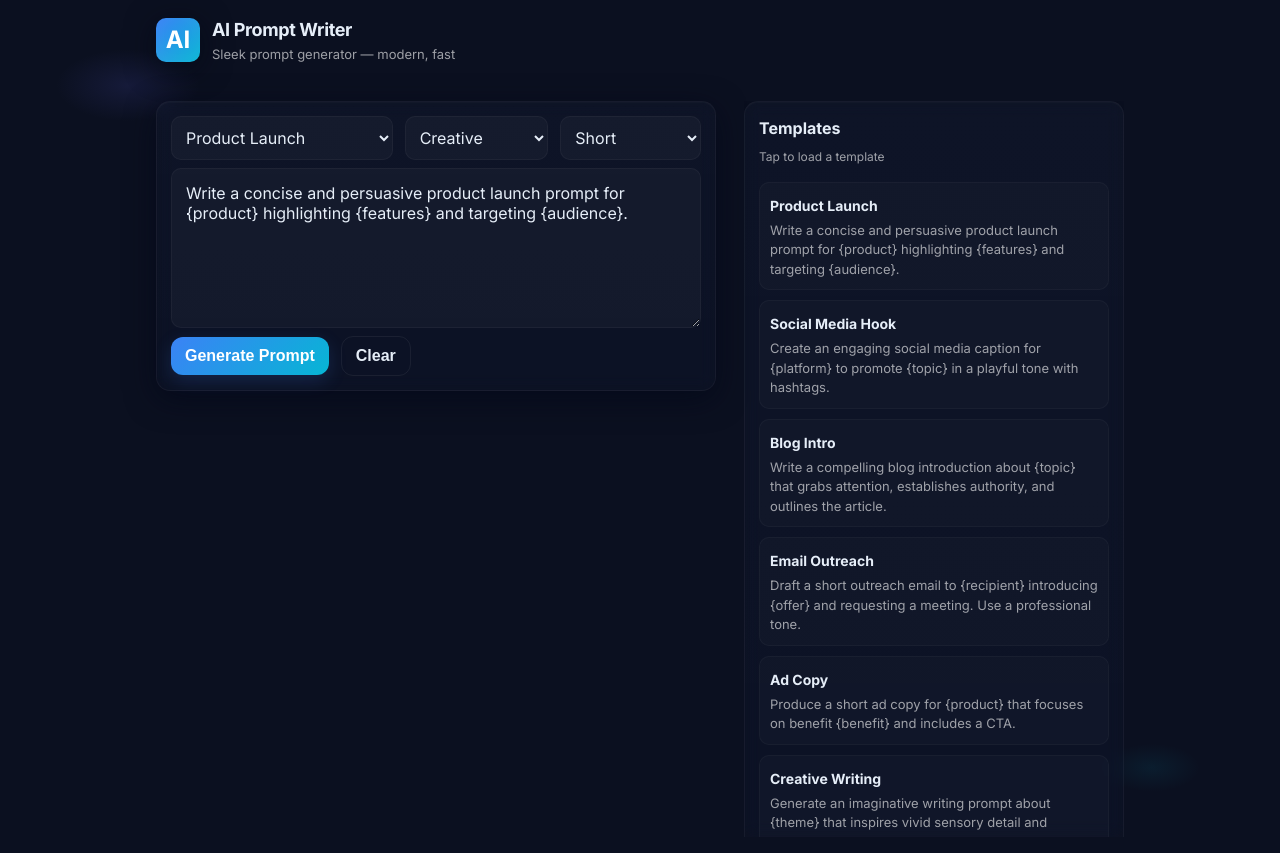
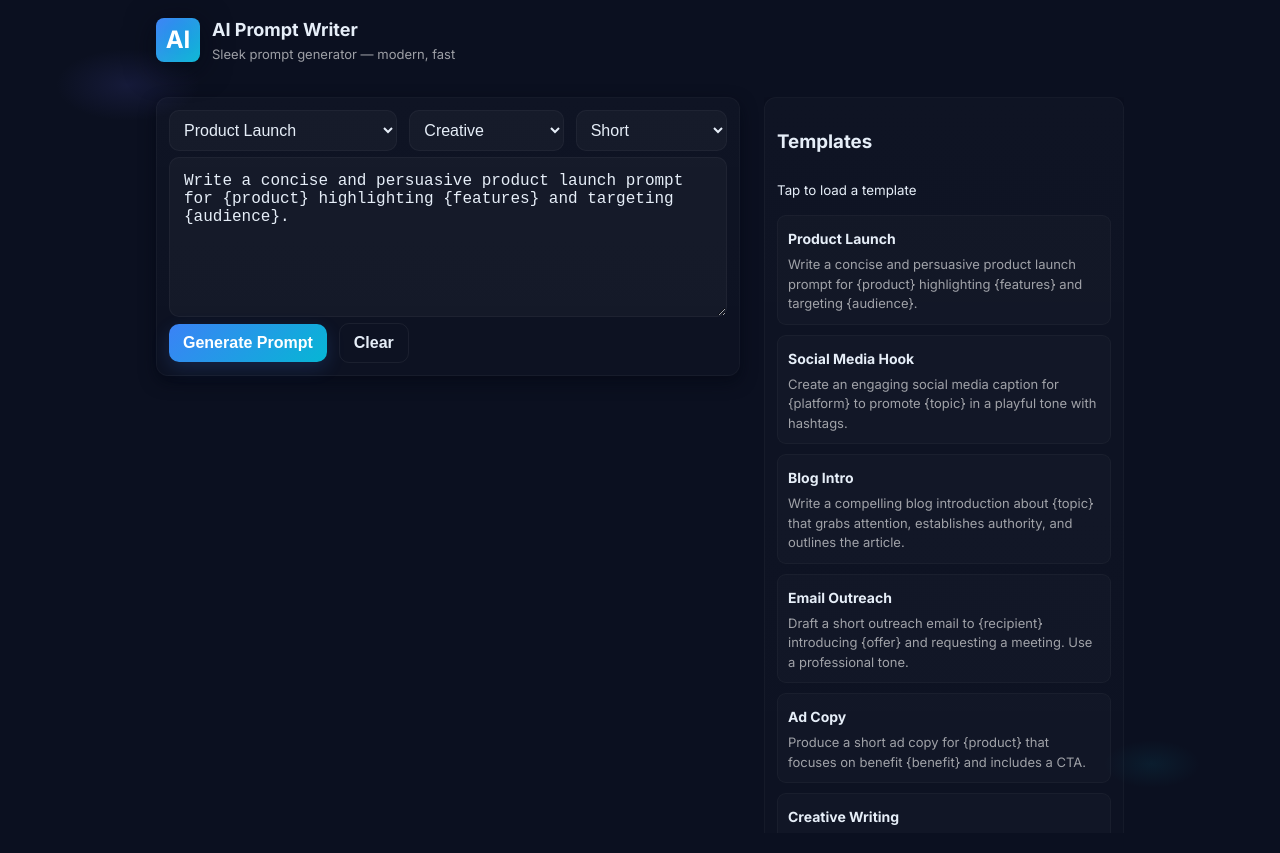
Before and after one commit to gabezigo/AiPromptGenerator, a React (Create React App) app: page / in a window 1280 px wide. Built offline with nearby package versions, Linux system fonts and the light colour scheme; the HTML template or start-up script is replaced by a standard one.

Commit message:
Update index.css

```diff
--- a/src/index.css
+++ b/src/index.css
@@ -1,341 +1,81 @@
-:root {
-  font-size: 62.5%; /* 1rem = 10px */
-  --bg: #0b1020;
-  --card: rgba(255, 255, 255, 0.06);
-  --accent: linear-gradient(135deg, #3b82f6 0%, #06b6d4 100%);
-  --muted: rgba(255, 255, 255, 0.6);
-  --text: #e6eef8;
-  --shadow-light: rgba(59, 130, 246, 0.18);
-  --radius: 1.4rem;
-  --gap: 1.6rem;
+:root{
+  font-size:62.5%; /* 1rem = 10px */
+  --bg:#0b1020;
+  --text:#e6eef8;
+  --muted:rgba(255,255,255,0.6);
+  --accent:linear-gradient(135deg,#3b82f6 0%,#06b6d4 100%);
+  --card:rgba(255,255,255,0.04);
+  --radius:1.2rem;
+  --gap:1.6rem;
+  --shadow:rgba(3,7,18,0.6);
 }
 
 *,
 *::before,
-*::after {
-  box-sizing: border-box;
+*::after{box-sizing:border-box}
+
+html,body{
+  margin:0;padding:0;min-height:100%;overflow-x:hidden;
+  font-family:'Inter',system-ui,-apple-system,'Segoe UI',Roboto,'Helvetica Neue',Arial;
+  background: radial-gradient(1200px 600px at 10% 10%, rgba(99,102,241,0.12), transparent 6%), radial-gradient(800px 400px at 90% 90%, rgba(6,182,212,0.08), transparent 6%), var(--bg);
+  color:var(--text);-webkit-font-smoothing:antialiased;-moz-osx-font-smoothing:grayscale;
+  font-size:1.6rem;line-height:1.5;
 }
 
-html,
-body {
-  margin: 0;
-  padding: 0;
-  overflow-x: hidden;
-  font-family: 'Inter', system-ui, -apple-system, 'Segoe UI', Roboto, 'Helvetica Neue', Arial, sans-serif;
-  background: radial-gradient(1200px 600px at 10% 10%, rgba(99, 102, 241, 0.12), transparent 6%),
-    radial-gradient(800px 400px at 90% 90%, rgba(6, 182, 212, 0.08), transparent 6%), var(--bg);
-  color: var(--text);
-  -webkit-font-smoothing: antialiased;
-  -moz-osx-font-smoothing: grayscale;
-  font-size: 1.6rem;
-  line-height: 1.5;
-  min-height: 100vh;
+/* Layout */
+.container{
+  max-width:100rem;margin:0 auto;padding:var(--gap);
+  display:grid;grid-template-columns:1fr 36rem;gap:2.4rem;align-items:start;
+  min-height:calc(100vh - 6.4rem);
 }
+.header{grid-column:1/-1;display:flex;justify-content:space-between;align-items:center;margin-bottom:0.8rem}
+.brand{display:flex;gap:1.2rem;align-items:center}
+.logo{width:4.4rem;height:4.4rem;border-radius:0.8rem;background:var(--accent);display:flex;align-items:center;justify-content:center;font-weight:700;color:#fff;font-size:2.4rem;box-shadow:0 0.6rem 3rem var(--shadow), inset 0 -0.6rem 2rem rgba(255,255,255,0.05)}
 
-.container {
-  max-width: 100rem;
-  margin: 0 auto;
-  padding: var(--gap);
-  display: grid;
-  grid-template-columns: 1fr 38rem;
-  gap: calc(var(--gap) * 1.75);
-  min-height: calc(100vh - 6.4rem);
-  align-items: start;
-}
+.title{font-size:1.8rem;font-weight:700}
+.subtitle{font-size:1.3rem;color:var(--muted);margin-top:0.2rem}
 
-.header {
-  grid-column: 1 / -1;
-  display: flex;
-  justify-content: space-between;
-  align-items: center;
-  margin-bottom: 0.8rem;
-}
+/* Main */
+.main-panel{background:linear-gradient(180deg, rgba(255,255,255,0.02), rgba(255,255,255,0.01));border-radius:var(--radius);padding:2.2rem;box-shadow:0 0.8rem 3rem var(--shadow);border:0.1rem solid rgba(255,255,255,0.03);display:flex;flex-direction:column;gap:1.2rem}
 
-.brand {
-  display: flex;
-  gap: 1.2rem;
-  align-items: center;
-}
+.controls{display:flex;gap:1.2rem;flex-wrap:wrap}
+.select{background:rgba(255,255,255,0.03);border:0.1rem solid rgba(255,255,255,0.04);padding:1rem;border-radius:1rem;color:inherit;flex:1 1 auto;font-size:1.6rem;cursor:pointer}
 
-.logo {
-  width: 4.4rem;
-  height: 4.4rem;
-  border-radius: 1rem;
-  background: linear-gradient(135deg, #3b82f6, #06b6d4);
-  display: flex;
-  align-items: center;
-  justify-content: center;
-  font-weight: 700;
-  color: white;
-  box-shadow: 0 0.6rem 3rem rgba(3, 7, 18, 0.6), inset 0 -0.6rem 2rem rgba(255, 255, 255, 0.05);
-  font-size: 2.4rem;
-}
+.textarea{background:rgba(255,255,255,0.03);border:0.1rem solid rgba(255,255,255,0.04);padding:1.4rem;border-radius:1rem;color:inherit;font-size:1.6rem;resize:vertical;min-height:16rem;width:100%;box-sizing:border-box;font-weight:400}
 
-.title {
-  font-size: 1.8rem;
-  font-weight: 700;
-  letter-spacing: -0.02em;
-}
+.actions{display:flex;gap:1.2rem;align-items:center}
+.btn{background:var(--accent);padding:1rem 1.4rem;border-radius:1rem;border:none;color:#fff;font-weight:700;cursor:pointer;box-shadow:0 0.6rem 1.8rem rgba(59,130,246,0.18);transition:transform 120ms ease;font-size:1.6rem}
+.btn:active{transform:translateY(0.1rem)}
+.btn.transparent{background:transparent;border:0.1rem solid rgba(255,255,255,0.06);color:var(--text);box-shadow:none}
+.btn.small{padding:0.6rem 1rem;font-size:1.4rem}
 
-.subtitle {
-  font-size: 1.3rem;
-  color: var(--muted);
-  margin-top: 0.2rem;
-}
+.resultCard{margin-top:1rem;padding:1.2rem;border-radius:1rem;background:linear-gradient(180deg, rgba(255,255,255,0.02), rgba(255,255,255,0.01));border:0.1rem solid rgba(255,255,255,0.03);font-size:1.5rem;white-space:pre-wrap;word-break:break-word}
+.resultHeader{display:flex;justify-content:space-between;align-items:center}
+.resultButtons{display:flex;gap:0.8rem}
+.resultText{margin-top:0.8rem;line-height:1.4}
 
-.main-panel {
-  background: linear-gradient(180deg, rgba(255, 255, 255, 0.02), rgba(255, 255, 255, 0.01));
-  border-radius: var(--radius);
-  padding: 2.2rem;
-  box-shadow: 0 0.8rem 3rem rgba(2, 6, 23, 0.6), 0 0.1rem 0 rgba(255, 255, 255, 0.02) inset;
-  border: 0.1rem solid rgba(255, 255, 255, 0.04);
-  backdrop-filter: blur(8px) saturate(120%);
-  display: flex;
-  flex-direction: column;
-  gap: 1.6rem;
-}
+/* Sidebar */
+.sidebar{position:sticky;top:3.2rem;max-height:calc(100vh - 6.4rem);overflow-y:auto}
+.panel{background:linear-gradient(180deg, rgba(255,255,255,0.02), rgba(255,255,255,0.01));border-radius:var(--radius);padding:1.2rem;box-shadow:0 0.6rem 1.6rem var(--shadow);border:0.1rem solid rgba(255,255,255,0.03);margin-bottom:1.2rem;display:flex;flex-direction:column;gap:0.6rem}
+.templates{display:flex;flex-direction:column;gap:1rem;margin-top:0.8rem}
+.template{padding:1rem;border-radius:0.9rem;background:rgba(255,255,255,0.02);border:0.1rem solid rgba(255,255,255,0.03);cursor:pointer;transition:transform 180ms ease}
+.template:hover{transform:translateY(-0.3rem);box-shadow:0 0.6rem 1.8rem rgba(3,7,18,0.45)}
+.template strong{font-weight:700;font-size:1.4rem}
+.template p{margin:0.5rem 0 0 0;color:var(--muted);font-size:1.3rem;overflow-wrap:break-word}
 
-.controls {
-  display: flex;
-  gap: 1.2rem;
-  flex-wrap: wrap;
-}
-
-.select {
-  background: rgba(255, 255, 255, 0.03);
-  border: 0.1rem solid rgba(255, 255, 255, 0.04);
-  padding: 1rem;
-  border-radius: 1rem;
-  color: inherit;
-  flex: 1 1 auto;
-  font-size: 1.6rem;
-  font-family: inherit;
-  outline-offset: 0.2rem;
-  cursor: pointer;
-}
-
-.textarea {
-  background: rgba(255, 255, 255, 0.03);
-  border: 0.1rem solid rgba(255, 255, 255, 0.04);
-  padding: 1.4rem;
-  border-radius: 1rem;
-  color: inherit;
-  font-size: 1.6rem;
-  font-family: inherit;
-  resize: vertical;
-  min-height: 16rem;
-  outline-offset: 0.2rem;
-  width: 100%;
-  box-sizing: border-box;
-  font-weight: 400;
-}
-
-.actions {
-  display: flex;
-  gap: 1.2rem;
-  align-items: center;
-}
-
-.btn {
-  background: var(--accent);
-  padding: 1rem 1.4rem;
-  border-radius: 1.2rem;
-  border: none;
-  color: white;
-  font-weight: 700;
-  cursor: pointer;
-  box-shadow: 0 0.6rem 1.8rem var(--shadow-light);
-  transition: transform 120ms ease;
-  user-select: none;
-  text-align: center;
-  font-size: 1.6rem;
-}
-
-.btn:active {
-  transform: translateY(0.1rem);
-}
-
-.btn.transparent {
-  background: transparent;
-  border: 0.1rem solid rgba(255, 255, 255, 0.06);
-  box-shadow: none;
-  color: var(--text);
-}
-
-.resultCard {
-  margin-top: 1.6rem;
-  padding: 1.6rem;
-  border-radius: 1.2rem;
-  background: linear-gradient(180deg, rgba(255, 255, 255, 0.02), rgba(255, 255, 255, 0.01));
-  border: 0.1rem solid rgba(255, 255, 255, 0.03);
-  font-size: 1.5rem;
-  white-space: pre-wrap;
-  word-break: break-word;
-}
-
-.resultHeader {
-  display: flex;
-  justify-content: space-between;
-  align-items: center;
-}
-
-.resultButtons {
-  display: flex;
-  gap: 0.8rem;
-}
-
-.btn.small {
-  padding: 0.6rem 1rem;
-  font-size: 1.4rem;
-}
-
-.resultText {
-  margin-top: 1rem;
-  line-height: 1.4;
-}
-
-.sidebar {
-  position: sticky;
-  top: 3.2rem;
-  max-height: calc(100vh - 6.4rem);
-  overflow-y: auto;
-}
-
-.panel {
-  background: linear-gradient(180deg, rgba(255, 255, 255, 0.02), rgba(255, 255, 255, 0.01));
-  border-radius: var(--radius);
-  padding: 1.4rem;
-  box-shadow: 0 0.8rem 3rem rgba(2, 6, 23, 0.6), 0 0.1rem 0 rgba(255, 255, 255, 0.02) inset;
-  border: 0.1rem solid rgba(255, 255, 255, 0.04);
-  backdrop-filter: blur(8px) saturate(120%);
-  margin-bottom: 1.6rem;
-  display: flex;
-  flex-direction: column;
-  gap: 0.8rem;
-}
-
-.templatesPanel h3,
-.historyPanel h3 {
-  margin: 0;
-  font-weight: 700;
-  font-size: 1.6rem;
-}
-
-.templatesPanel small,
-.historyPanel small {
-  color: var(--muted);
-  font-size: 1.2rem;
-}
-
-.templates {
-  display: flex;
-  flex-direction: column;
-  gap: 1rem;
-  margin-top: 0.8rem;
-}
-
-.template {
-  padding: 1rem;
-  border-radius: 1rem;
-  background: rgba(255, 255, 255, 0.02);
-  border: 0.1rem solid rgba(255, 255, 255, 0.03);
-  cursor: pointer;
-  user-select: none;
-  transition: transform 180ms ease, box-shadow 180ms ease;
-}
-
-.template:hover,
-.template:focus {
-  transform: translateY(-0.4rem);
-  box-shadow: 0 0.8rem 3rem rgba(3, 7, 18, 0.5);
-  outline: none;
-}
-
-.template strong {
-  font-weight: 700;
-  font-size: 1.4rem;
-}
-
-.template p {
-  margin: 0.4rem 0 0 0;
-  font-size: 1.3rem;
-  color: var(--muted);
-  overflow-wrap: break-word;
-}
-
-.historyPanel {
-  flex: 1;
-  overflow-y: auto;
-}
-
-.historyList {
-  display: flex;
-  flex-direction: column;
-  gap: 0.8rem;
-  max-height: 25rem;
-  overflow-y: auto;
-  padding-right: 0.2rem;
-}
-
-.historyItem {
-  padding: 0.8rem 1rem;
-  border-radius: 1rem;
-  background: rgba(255, 255, 255, 0.02);
-  border: 0.1rem solid rgba(255, 255, 255, 0.03);
-  cursor: pointer;
-  user-select: none;
-  transition: background-color 180ms ease;
-}
-
-.historyItem:hover,
-.historyItem:focus {
-  background-color: rgba(59, 130, 246, 0.15);
-  outline: none;
-}
-
-.historyItem strong {
-  font-weight: 700;
-  font-size: 1.4rem;
-}
-
-.historyItem p {
-  margin: 0.3rem 0 0 0;
-  font-size: 1.3rem;
-  color: var(--muted);
-  overflow: hidden;
-  white-space: nowrap;
-  text-overflow: ellipsis;
-}
-
-.historyActions {
-  display: flex;
-  gap: 1rem;
-  margin-top: 1rem;
-}
-
-.truncate {
-  overflow: hidden;
-  white-space: nowrap;
-  text-overflow: ellipsis;
-}
+/* History */
+.historyList{display:flex;flex-direction:column;gap:0.8rem;max-height:24rem;overflow-y:auto;padding-right:0.2rem}
+.historyItem{padding:0.8rem 1rem;border-radius:0.9rem;background:rgba(255,255,255,0.02);border:0.1rem solid rgba(255,255,255,0.03);cursor:pointer}
+.historyItem:hover{background:rgba(59,130,246,0.12)}
+.historyItem strong{font-weight:700}
+.truncate{overflow:hidden;white-space:nowrap;text-overflow:ellipsis}
 
 /* Responsive */
-
-@media (max-width: 980px) {
-  .container {
-    grid-template-columns: 1fr;
-    padding: 1.6rem;
-    gap: 1.6rem;
-  }
-
-  .sidebar {
-    position: relative;
-    max-height: none;
-    top: auto;
-    margin-top: 2rem;
-  }
-
-  .main-panel {
-    padding: 1.6rem;
-  }
+@media (max-width:980px){
+  .container{grid-template-columns:1fr;padding:1.6rem;gap:1.6rem}
+  .sidebar{position:relative;top:auto;max-height:none;overflow:visible;margin-top:1.6rem}
+  .main-panel{padding:1.4rem}
+  .resultCard{font-size:1.4rem}
+  .textarea{min-height:12rem}
+  .btn{font-size:1.4rem}
 }
```
